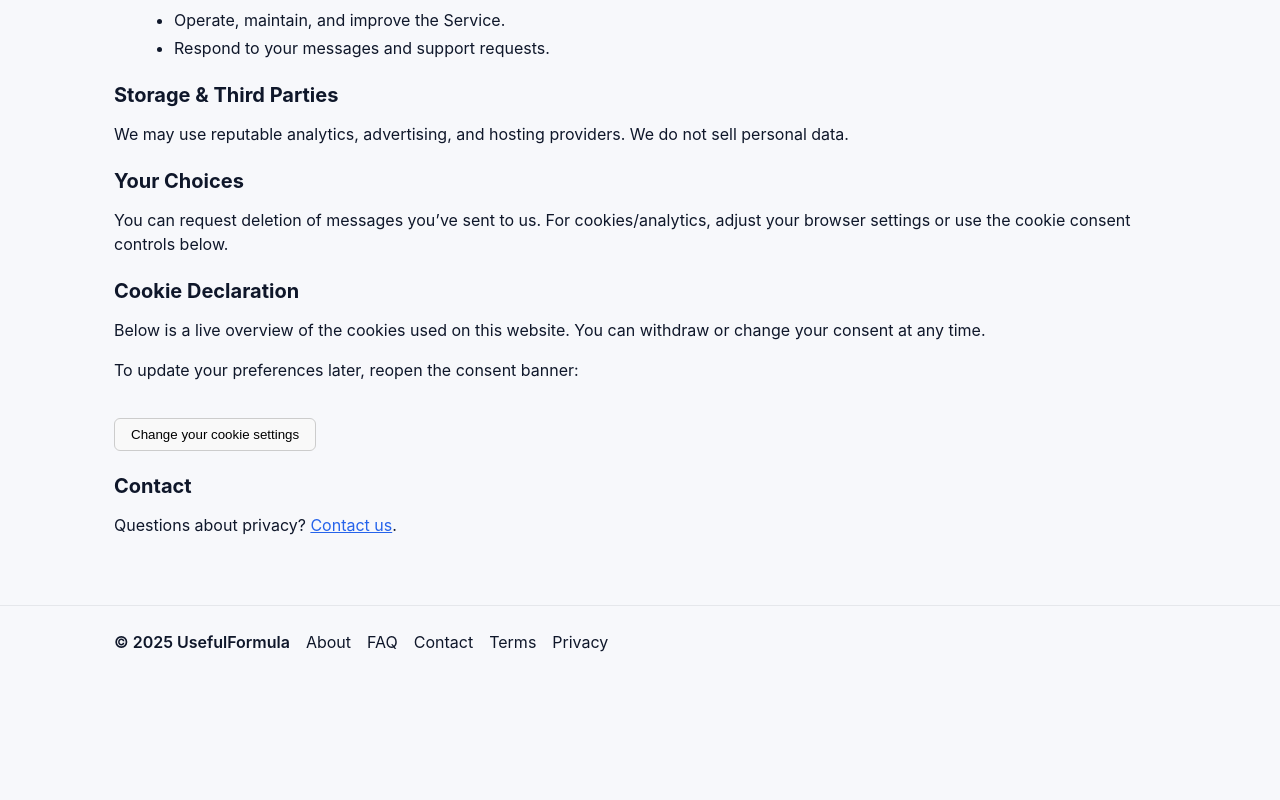
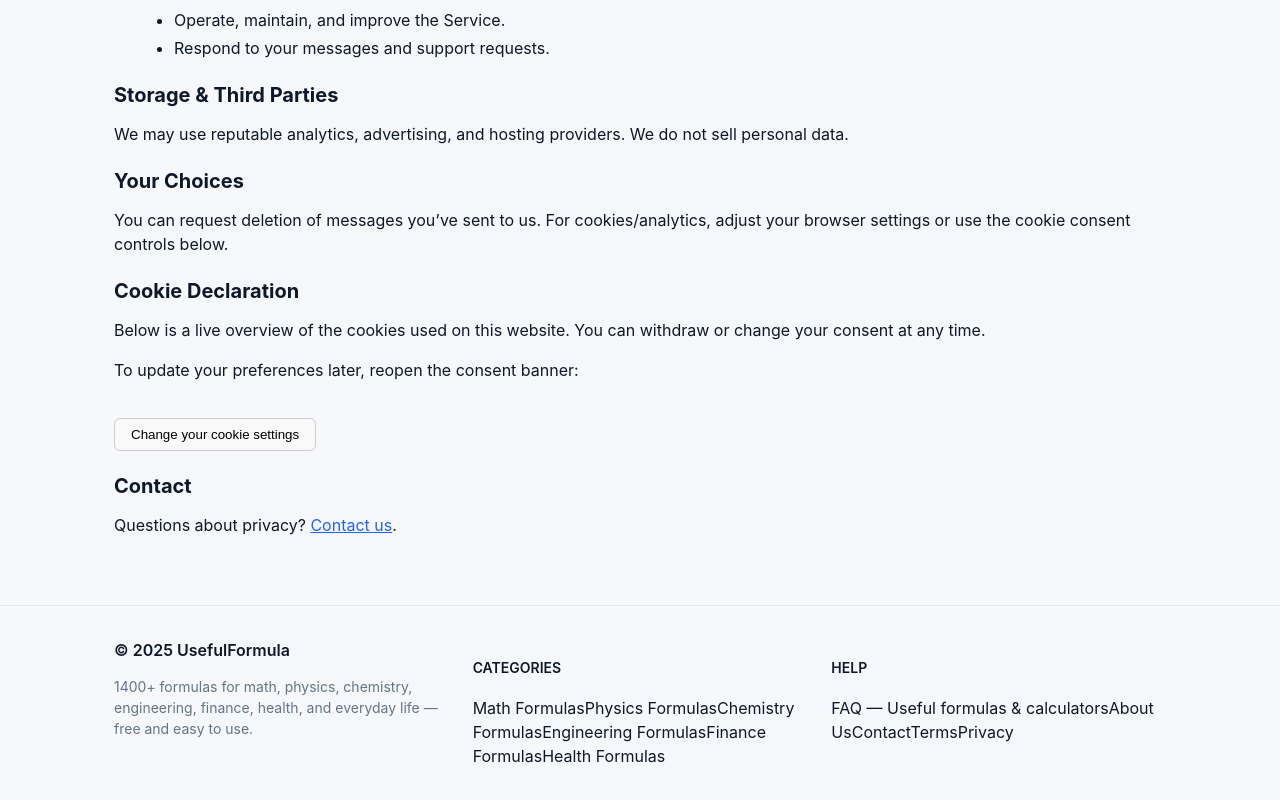
Before and after one commit to dhaneshkmd/usefulformula, a Next.js app: page /privacy in a window 1280 px wide. Shown: the part 369-1169 px from the top of the page. Before the commit the page ends 1047 px from the top, so only its background shows below. Built offline with nearby package versions, Linux system fonts and the light colour scheme.

Commit message:
Update Footer.tsx

```diff
--- a/app/components/Footer.tsx
+++ b/app/components/Footer.tsx
@@ -7,35 +7,67 @@ export default function Footer() {
       style={{ borderTop: "1px solid var(--border)", marginTop: 32 }}
     >
       <div
-        className="mx-auto max-w-6xl px-6 py-8 text-sm text-gray-600 grid gap-3 sm:flex sm:gap-6"
+        className="mx-auto max-w-6xl px-6 py-10 text-sm text-gray-600 grid gap-8 sm:grid-cols-3"
         style={{
           maxWidth: 1100,
           margin: "0 auto",
-          padding: "24px",
-          display: "flex",
-          alignItems: "center",
-          flexWrap: "wrap",
-          gap: 16, // fallback spacing
+          padding: "32px 24px",
+          display: "grid",
+          gridTemplateColumns: "repeat(auto-fit, minmax(180px, 1fr))",
+          gap: 24,
         }}
       >
+        {/* Brand / About */}
+        <div>
           <div
-          className="font-semibold text-gray-800"
+            className="font-semibold text-gray-800 mb-2"
             style={{ fontWeight: 600, color: "var(--fg)" }}
           >
             © {year} UsefulFormula
           </div>
+          <p style={{ fontSize: 14, color: "var(--muted)" }}>
+            1400+ formulas for math, physics, chemistry, engineering, finance,
+            health, and everyday life — free and easy to use.
+          </p>
+        </div>
 
-        <nav
-          aria-label="Footer"
-          style={{ display: "flex", gap: 16, flexWrap: "wrap" }}
+        {/* Categories */}
+        <div>
+          <h4
+            className="font-semibold text-gray-800 mb-2"
+            style={{ fontWeight: 600, fontSize: 14, textTransform: "uppercase" }}
           >
-          <a href="/about" className="hover:underline">About</a>
-          <a href="/faq" className="hover:underline">FAQ</a>
+            Categories
+          </h4>
+          <nav className="flex flex-col gap-1">
+            <a href="/math" className="hover:underline">Math Formulas</a>
+            <a href="/physics" className="hover:underline">Physics Formulas</a>
+            <a href="/chemistry" className="hover:underline">Chemistry Formulas</a>
+            <a href="/engineering" className="hover:underline">Engineering Formulas</a>
+            <a href="/finance" className="hover:underline">Finance Formulas</a>
+            <a href="/health" className="hover:underline">Health Formulas</a>
+          </nav>
+        </div>
+
+        {/* Help */}
+        <div>
+          <h4
+            className="font-semibold text-gray-800 mb-2"
+            style={{ fontWeight: 600, fontSize: 14, textTransform: "uppercase" }}
+          >
+            Help
+          </h4>
+          <nav className="flex flex-col gap-1">
+            <a href="/faq" className="hover:underline">
+              FAQ — Useful formulas & calculators
+            </a>
+            <a href="/about" className="hover:underline">About Us</a>
             <a href="/contact" className="hover:underline">Contact</a>
             <a href="/terms" className="hover:underline">Terms</a>
             <a href="/privacy" className="hover:underline">Privacy</a>
           </nav>
         </div>
+      </div>
     </footer>
   );
 }
```
Lines whose indentation alone changed are shown as unchanged.
